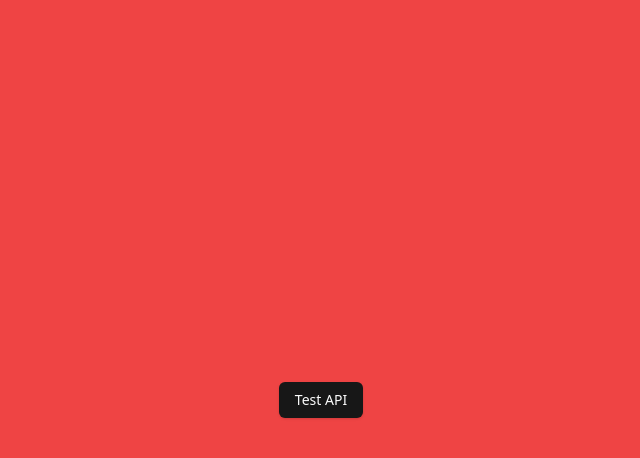
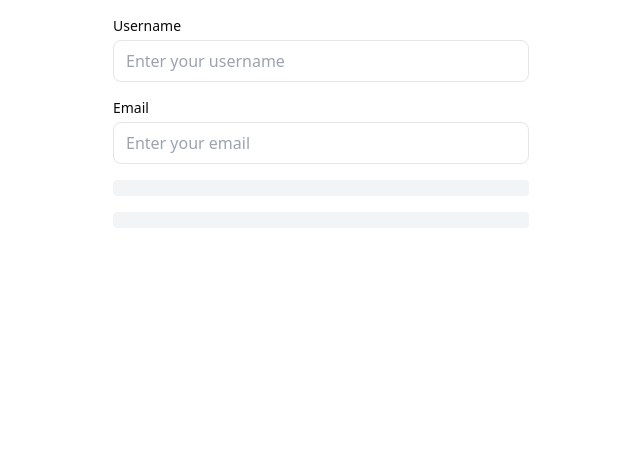
Before and after one commit to engbaqer/hackathonFront, a React (Vite) app: page / in a window 1280 px wide. Shown: the top 458 px of the page, without its empty margins (319-959 px from the left). Built offline with nearby package versions, Linux system fonts and the light colour scheme; a web font is replaced by a local one.

Commit message:
add inputField

```diff
--- a/src/App.jsx
+++ b/src/App.jsx
@@ -1,28 +1,33 @@
-import { Button } from "@/components/ui/button";
-import apiClient from "./components/utils/apiErorrHandeler";
 import { useState } from "react";
+import InputField from "./components/utils/InputField";
 
 export default function App() {
-  const [response, setResponse] = useState(null);
-
-  const testApi = async () => {
-    try {
-      const res = await apiClient.get("/posts"); // ✅ this will succeed if baseURL is JSONPlaceholder
-      setResponse(res.data); // store the data in state
-    } catch (error) {
-      console.error("Caught in component:", error.message);
-    }
-  };
+  const [username, setUsername] = useState("");
+  const [email, setEmail] = useState("");
 
   return (
-    <div className="flex flex-col min-h-screen bg-red-500 items-center justify-center gap-4 p-4">
-      <Button onClick={testApi}>Test API</Button>
+    <div className="p-4 max-w-md mx-auto space-y-4">
+      <InputField
+        label="Username"
+        value={username}
+        onChange={setUsername}
+        placeholder="Enter your username"
+      />
 
-      {response && (
-        <pre className="bg-white text-black p-2 rounded max-h-64 overflow-auto w-full">
-          {JSON.stringify(response, null, 2)}
-        </pre>
-      )}
+      <InputField
+        label="Email"
+        type="email"
+        value={email}
+        onChange={setEmail}
+        placeholder="Enter your email"
+      />
+
+      <div  className="bg-gray-100 p-2 rounded">
+        {username}
+      </div>
+      <div  className="bg-gray-100 p-2 rounded">
+         {email}
+      </div>
     </div>
   );
 }
--- /dev/null
+++ b/src/components/utils/InputField.jsx
@@ -0,0 +1,16 @@
+import { useState } from "react";
+
+export default function InputField({ label, type = "text", value, onChange, placeholder }) {
+  return (
+    <div className="flex flex-col gap-1">
+      {label && <label className="text-sm font-medium">{label}</label>}
+      <input
+        type={type}
+        value={value}
+        onChange={(e) => onChange(e.target.value)}
+        placeholder={placeholder}
+        className="border rounded-lg px-3 py-2 outline-none focus:ring-2 focus:ring-blue-500"
+      />
+    </div>
+  );
+}
```
Also changed, not shown: src/components/utils/apiErorrHandeler.jsx (renamed from src/components/utils/apiErorrHandeler.js).
